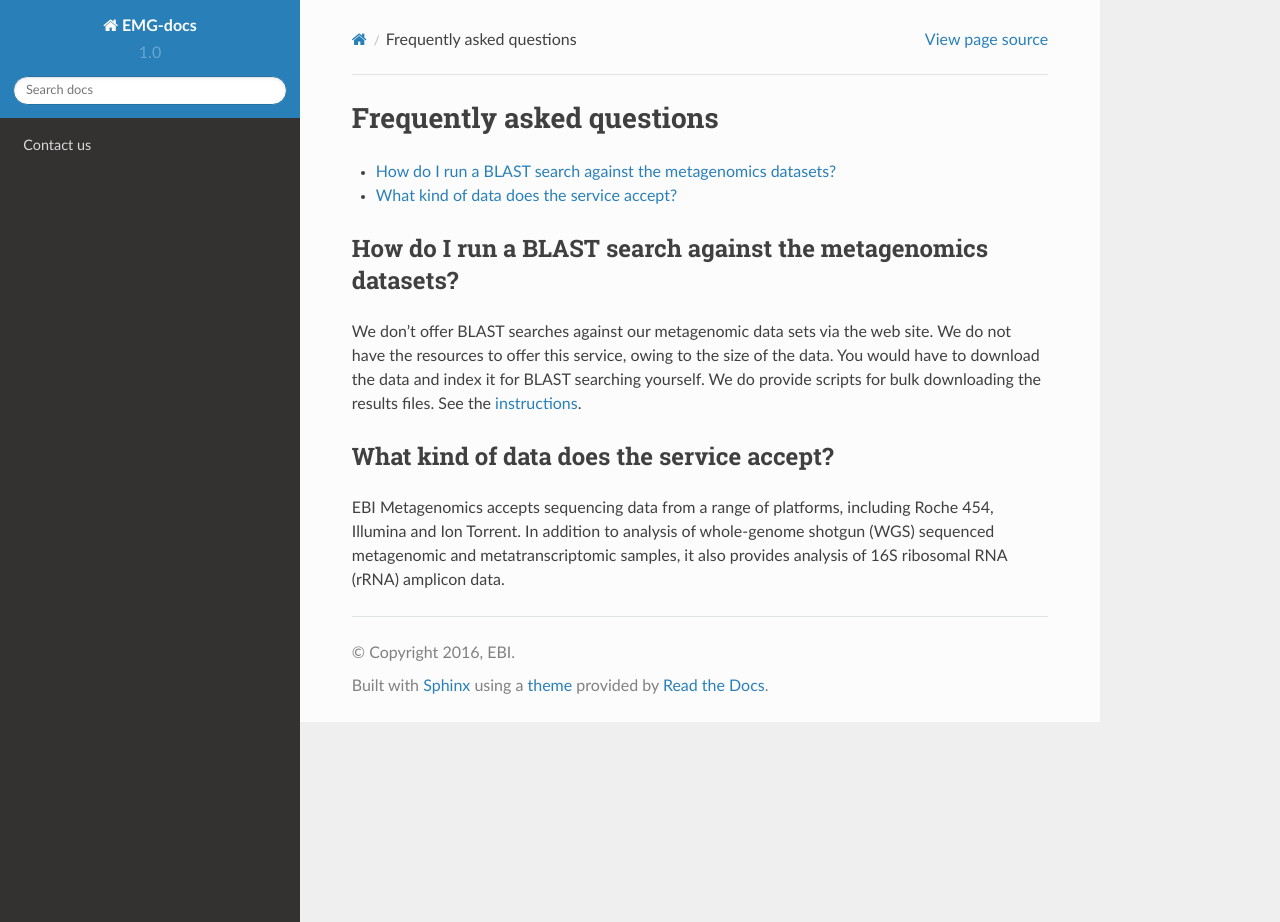
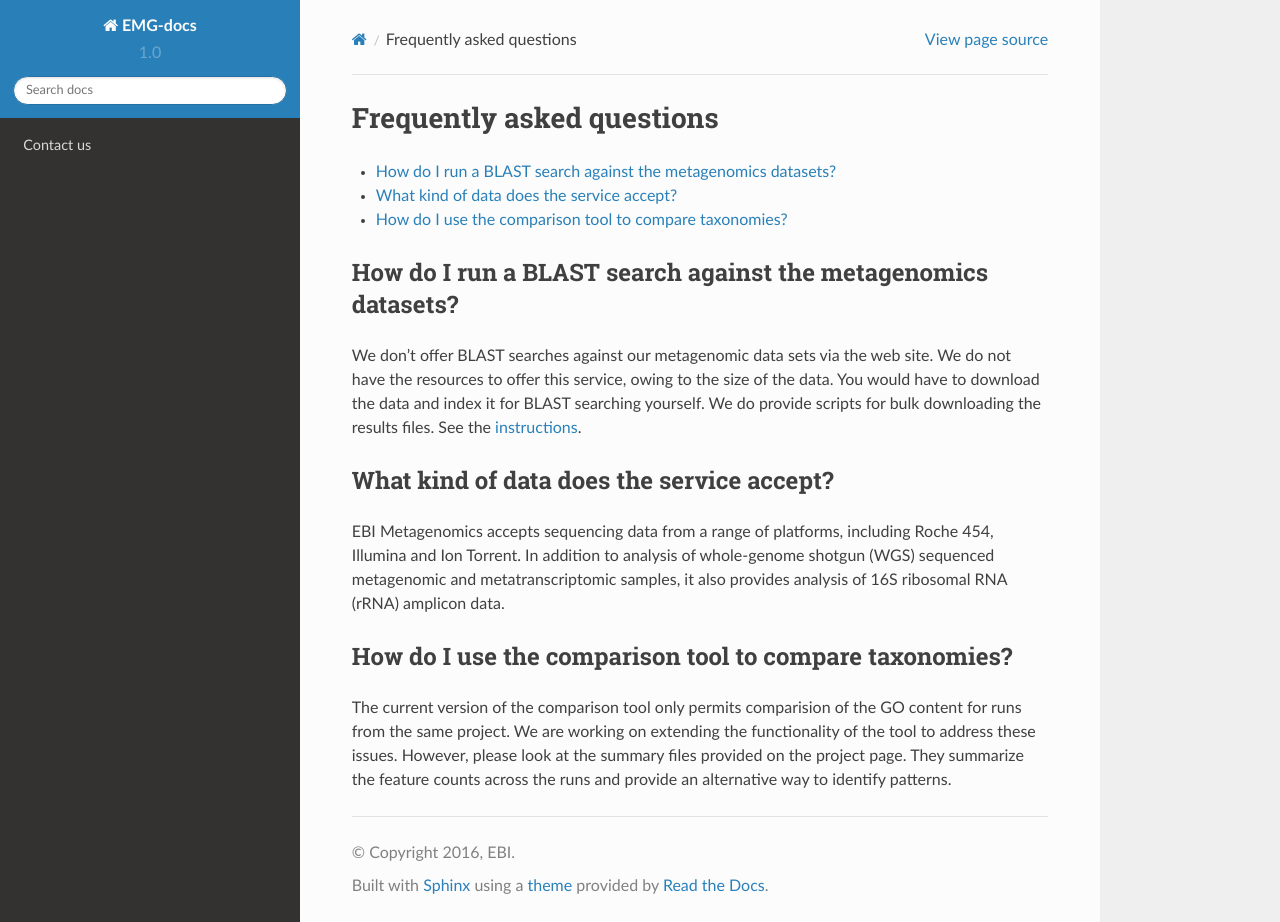
Before and after one commit to EBI-Metagenomics/EMG-docs, a Sphinx documentation site: the page built from docs/faq.rst, in a window 1280 px wide and 922 px high. Built offline with Sphinx 7.4.7 and the Read the Docs theme 2.0.0, drawn with Linux system fonts in a browser that asks for light colours.

Commit message:
added comparison tool q

```diff
--- a/docs/faq.rst
+++ b/docs/faq.rst
@@ -15,3 +15,8 @@ What kind of data does the service accept?
 ------------------------------------------
 
 EBI Metagenomics accepts sequencing data from a range of platforms, including Roche 454, Illumina and Ion Torrent. In addition to analysis of whole-genome shotgun (WGS) sequenced metagenomic and metatranscriptomic samples, it also provides analysis of 16S ribosomal RNA (rRNA) amplicon data.
+
+How do I use the comparison tool to compare taxonomies?
+-------------------------------------------------------
+
+The current version of the comparison tool only permits comparision of the GO content for runs from the same project. We are working on extending the functionality of the tool to address these issues. However, please look at the summary files provided on the project page. They summarize the feature counts across the runs and provide an alternative way to identify patterns.
```
